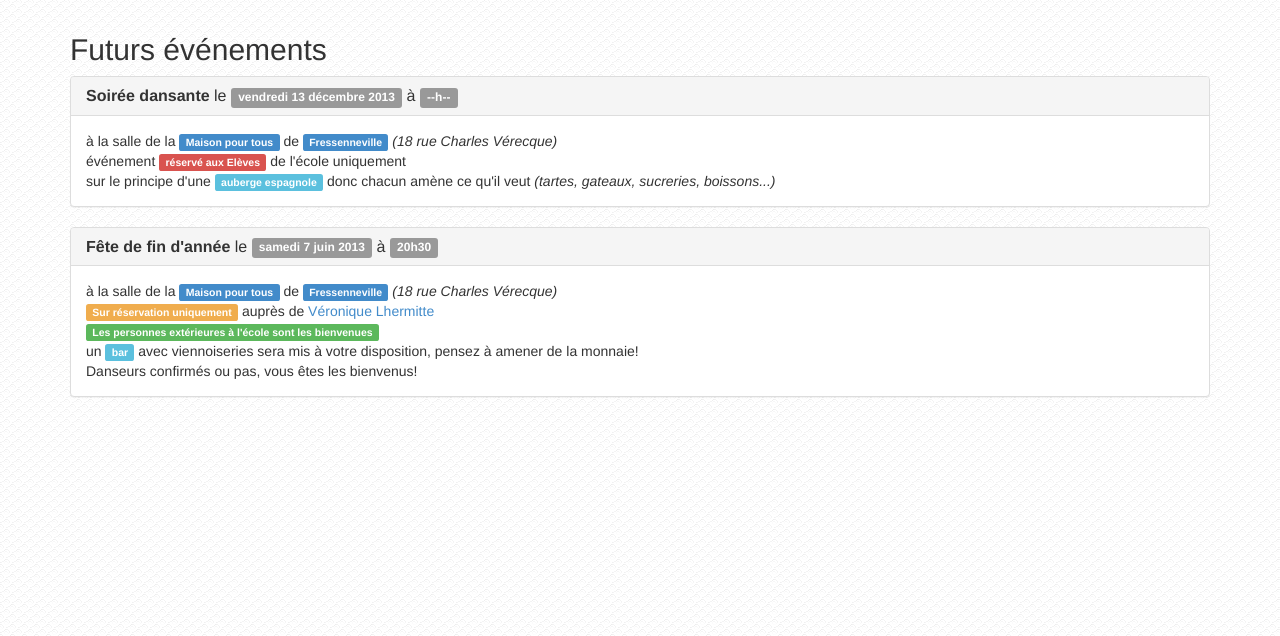
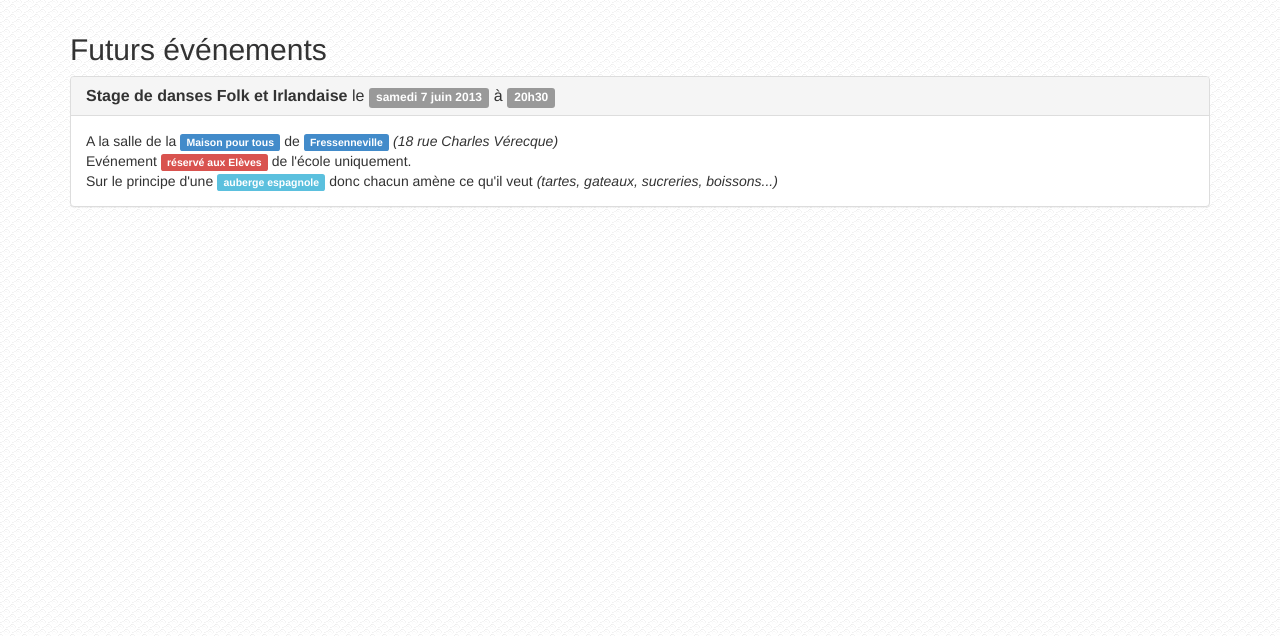
Before and after one commit to antlafarge/Temps-Danses, a PHP site: page /manifestations.php in a window 1280 px wide. Shown: the part 51-687 px from the top of the page. Run offline with PHP 8.4, Linux system fonts and the light colour scheme.

Commit message:
update manifestations

```diff
--- a/manifestations.php
+++ b/manifestations.php
@@ -4,32 +4,49 @@
 
 <div class="panel panel-default">
 	<div class="panel-heading">
+		<h3 class="panel-title"><strong>Stage de danses Folk et Irlandaise</strong> le <span class="label label-default">samedi 7 juin 2013</span> à <span class="label label-default">20h30</span></h3>
+	</div>
+	<div class="panel-body">
+		A la salle de la <span class="label label-primary">Maison pour tous</span> de <span class="label label-primary">Fressenneville</span> <em>(18 rue Charles Vérecque)</em>
+		<br>
+		Evénement <span class="label label-danger">réservé aux Elèves</span> de l'école uniquement.
+		<br>
+		Sur le principe d'une <span class="label label-info">auberge espagnole</span> donc chacun amène ce qu'il veut <i>(tartes, gateaux, sucreries, boissons...)</i>
+	</div>
+</div>
+
+<!--
+<div class="panel panel-default">
+	<div class="panel-heading">
 		<h3 class="panel-title"><strong>Soirée dansante</strong> le <span class="label label-default">vendredi 13 décembre 2013</span> à <span class="label label-default">--h--</span></h3>
 	</div>
 	<div class="panel-body">
-		à la salle de la <span class="label label-primary">Maison pour tous</span> de <span class="label label-primary">Fressenneville</span> <em>(18 rue Charles Vérecque)</em>
+		A la salle de la <span class="label label-primary">Maison pour tous</span> de <span class="label label-primary">Fressenneville</span> <em>(18 rue Charles Vérecque)</em>
 		<br>
-		événement <span class="label label-danger">réservé aux Elèves</span> de l'école uniquement
+		Evénement <span class="label label-danger">réservé aux Elèves</span> de l'école uniquement.
 		<br>
-		sur le principe d'une <span class="label label-info">auberge espagnole</span> donc chacun amène ce qu'il veut <i>(tartes, gateaux, sucreries, boissons...)</i>
+		Sur le principe d'une <span class="label label-info">auberge espagnole</span> donc chacun amène ce qu'il veut <i>(tartes, gateaux, sucreries, boissons...)</i>
 	</div>
 </div>
+-->
 
+<!--
 <div class="panel panel-default">
 	<div class="panel-heading">
 		<h3 class="panel-title"><strong>Fête de fin d'année</strong> le <span class="label label-default">samedi 7 juin 2013</span> à <span class="label label-default">20h30</span></h3>
 	</div>
 	<div class="panel-body">
-		à la salle de la <span class="label label-primary">Maison pour tous</span> de <span class="label label-primary">Fressenneville</span> <em>(18 rue Charles Vérecque)</em>
+		A la salle de la <span class="label label-primary">Maison pour tous</span> de <span class="label label-primary">Fressenneville</span> <em>(18 rue Charles Vérecque)</em>
 		<br>
 		<span class="label label-warning">Sur réservation uniquement</span> auprès de <a href="contacts.php">Véronique Lhermitte</a>
 		<br>
 		<span class="label label-success">Les personnes extérieures à l'école sont les bienvenues</span>
 		<br>
-		un <span class="label label-info">bar</span> avec viennoiseries sera mis à votre disposition, pensez à amener de la monnaie!
+		Un <span class="label label-info">bar</span> avec viennoiseries sera mis à votre disposition, pensez à amener de la monnaie!
 		<br>
 		Danseurs confirmés ou pas, vous êtes les bienvenus!
 	</div>
 </div>
+-->
 
 <?php include_once('php/end.php'); ?>
```
